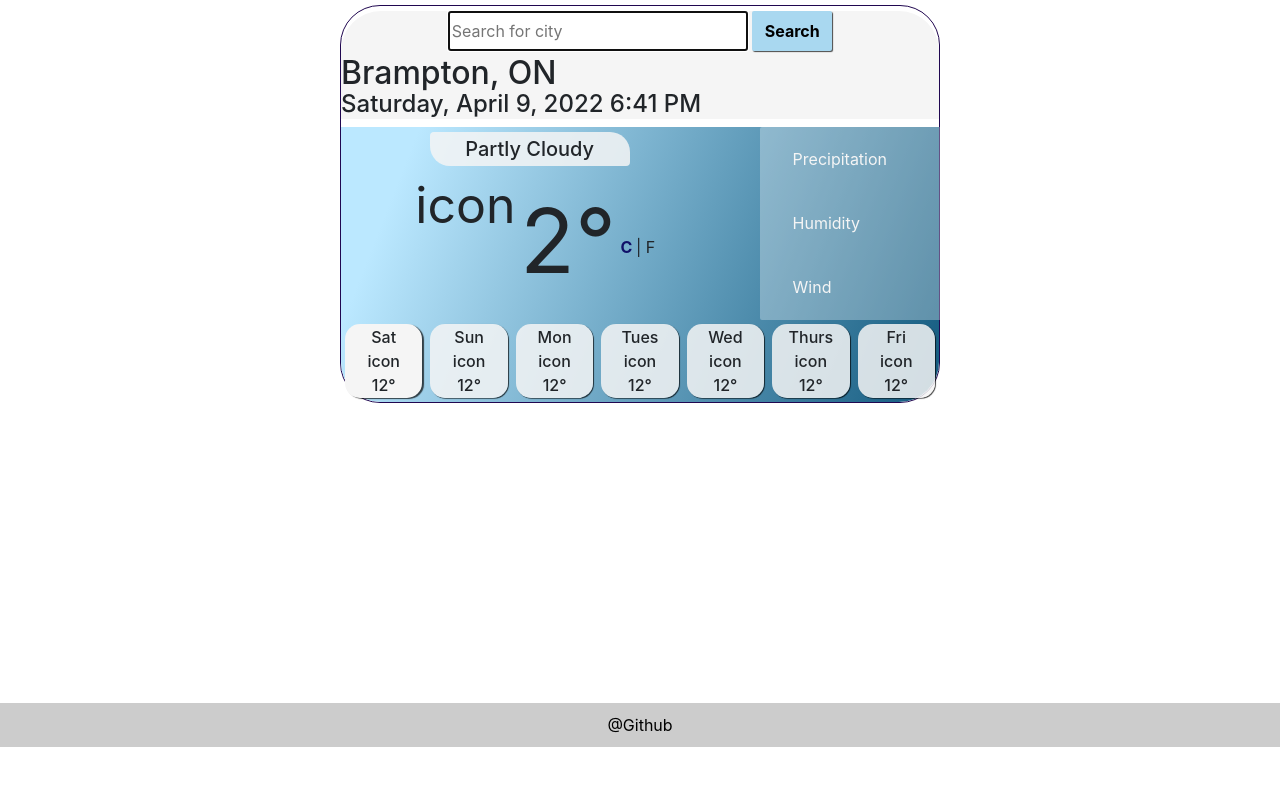
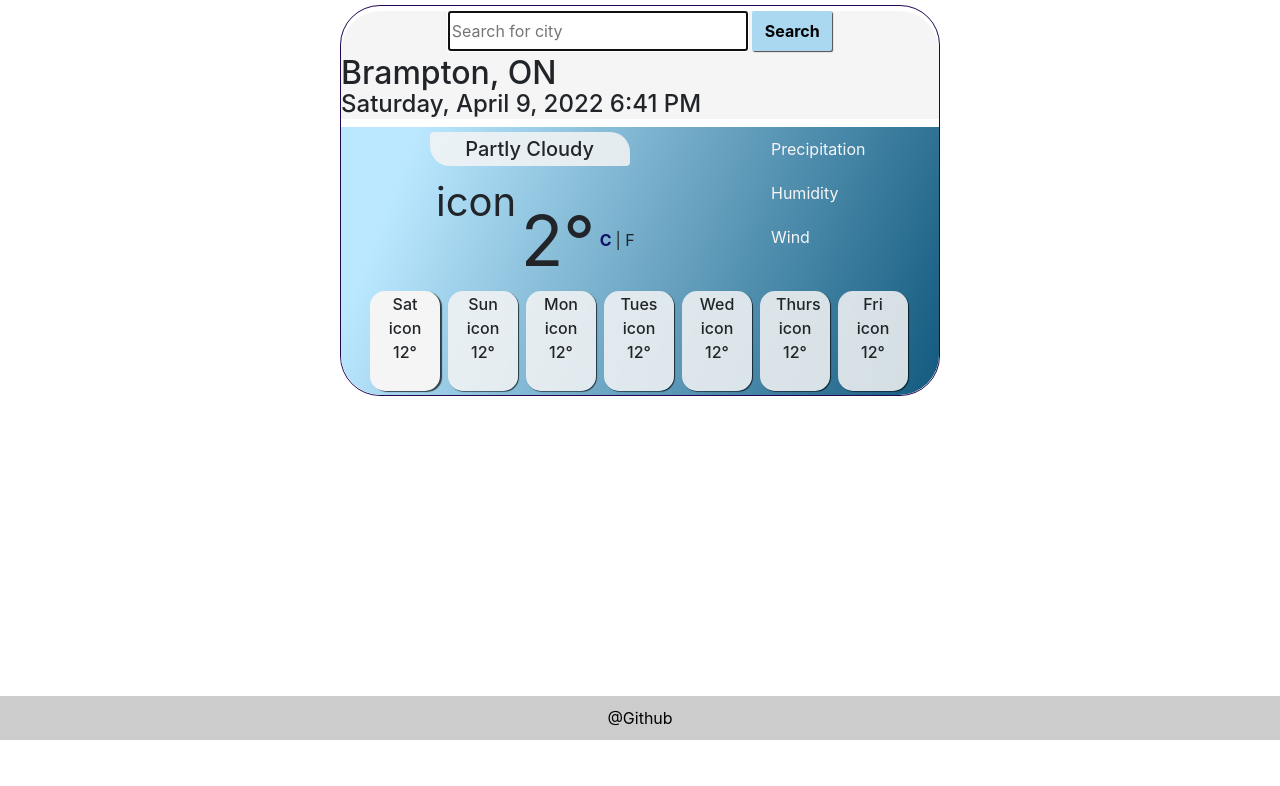
Before and after one commit to Shanmv/SheCodes-Weather-App, a plain HTML site: page index.html in a window 1280 px wide. Drawn offline with nearby package versions, Linux system fonts and the light colour scheme.

Commit message:
updated design-backgrounds, spacing, font size

```diff
--- a/src/styles.css
+++ b/src/styles.css
@@ -63,12 +63,12 @@ p {
 }
 
 p .wx-icon {
-  font-size: 50px;
+  font-size: 40px;
   position: relative;
   bottom: 30px;
 }
 p .wx-degree {
-  font-size: 90px;
+  font-size: 70px;
   line-height: 100px;
   position: relative;
   top: 20px;
@@ -80,9 +80,6 @@ p .wx-degree {
   right: 0px;
   color: whitesmoke;
   width: 195px;
-  border-radius: 2px;
-  background: inherit;
-  box-shadow: inset 0 0 0 3000px rgba(255, 255, 255, 0.3);
 }
 .celsius {
   color: rgb(16, 16, 104);
@@ -90,17 +87,16 @@ p .wx-degree {
 }
 
 .factors {
-  padding: 20px 15px;
+  padding: 10px 5px;
 }
 .percent {
   border: 1px solid transparent;
   font-weight: bold;
   text-align: left;
-  padding-left: 10px;
 }
 .fut-forecast {
   max-width: 600px;
-  margin: 0 auto;
+  margin: 0 25px auto;
 }
 .wk-forecast {
   border: 1px solid transparent;
@@ -110,6 +106,8 @@ p .wx-degree {
   text-align: center;
   font-weight: 500;
   margin: 4px;
+  height: 100px;
+  max-width: 70px;
 }
 .wk-forecast:hover {
   cursor: pointer;
```
